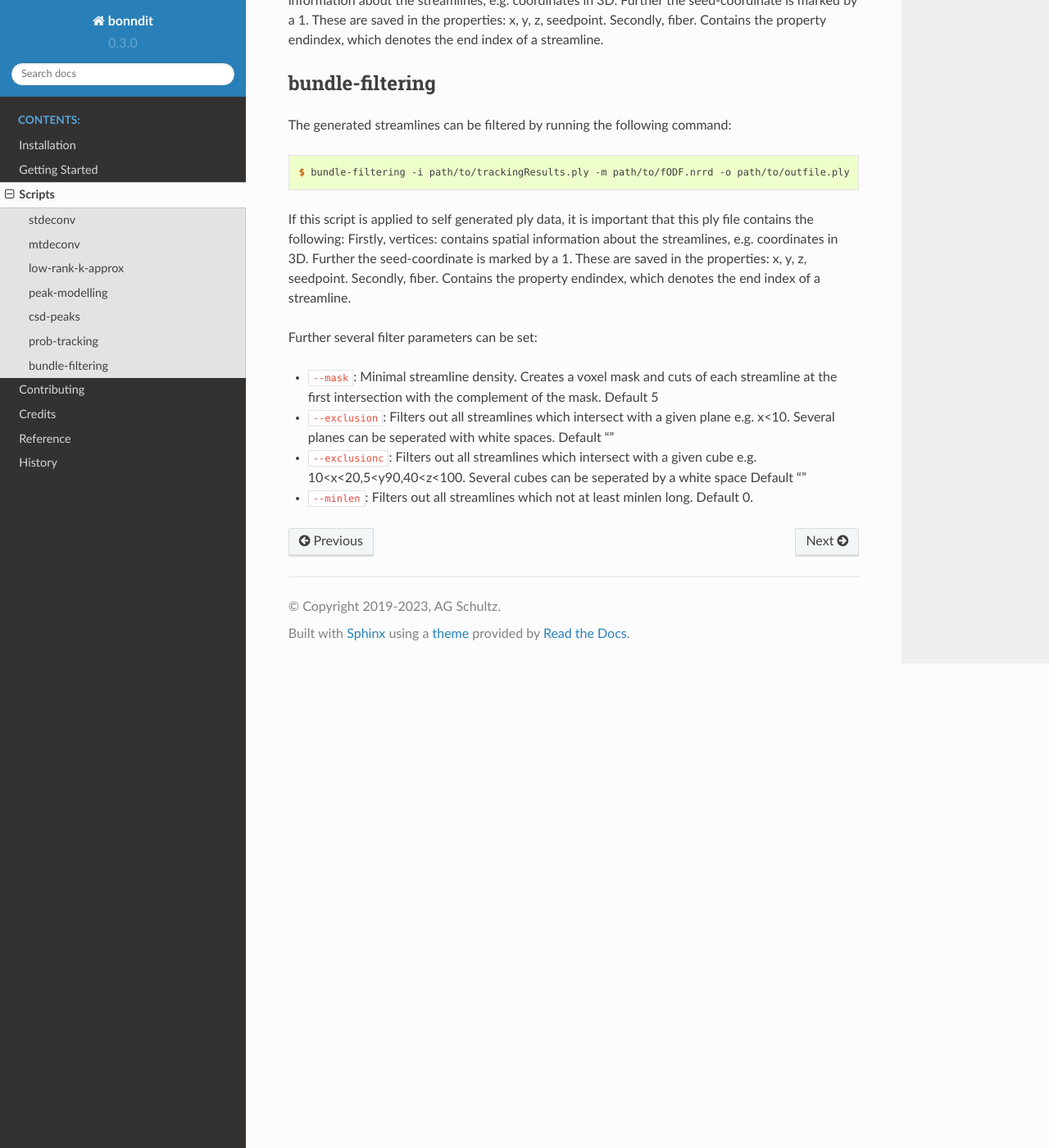
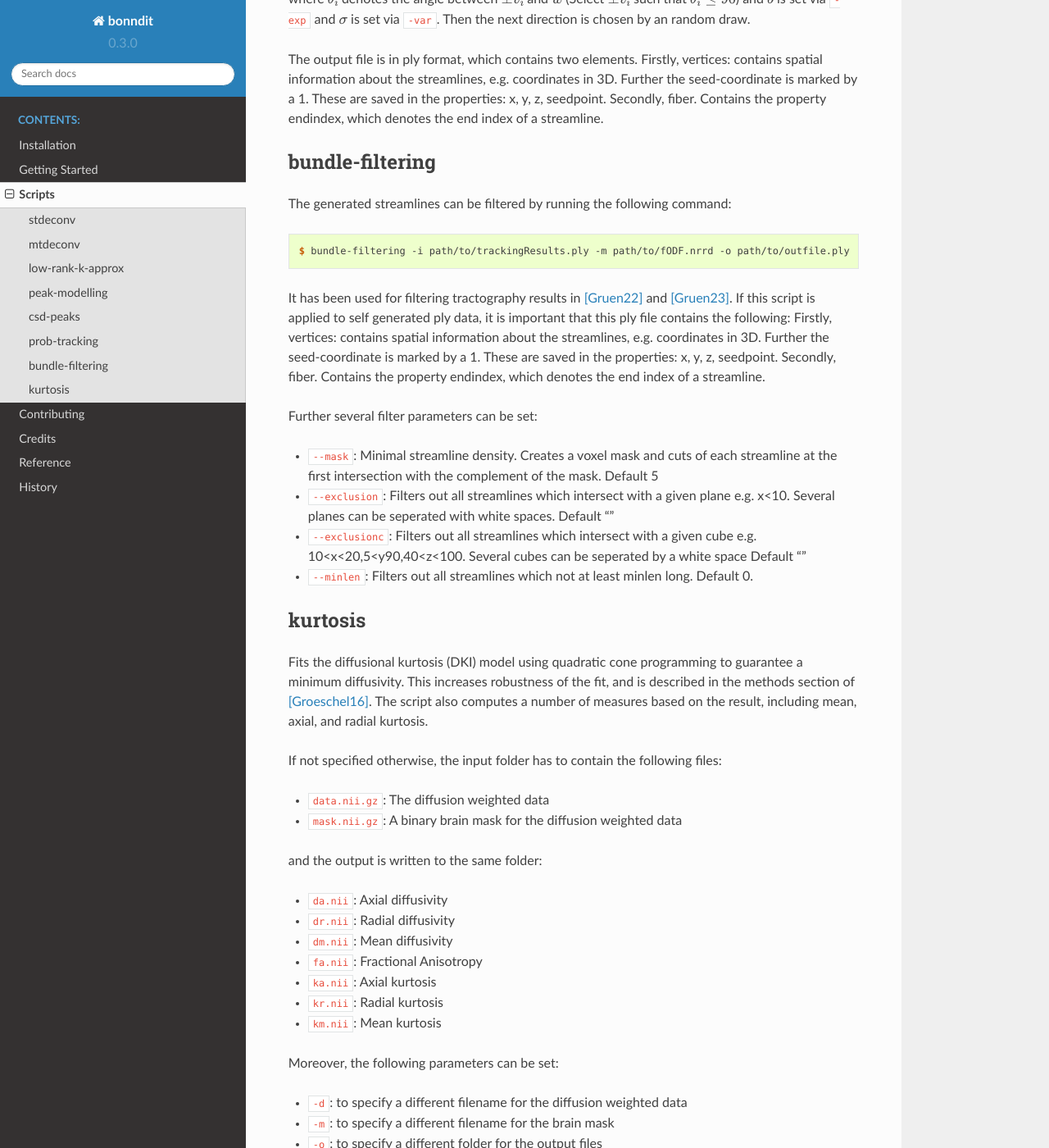
Before and after one commit to MedVisBonn/bonndit, a Sphinx documentation site: the page built from docs/scripts.rst, in a window 1280 px wide and 1400 px high, scrolled down 6454 px. Shown: the whole window at 82% size. Built offline with Sphinx 7.4.7 and the Read the Docs theme 2.0.0, drawn with Linux system fonts in a browser that asks for light colours; some of the changed text lies outside the part shown.

Commit message:
Update scripts.rst
Documented the kurtosis script

```diff
--- a/docs/scripts.rst
+++ b/docs/scripts.rst
@@ -93,7 +93,7 @@ and in the remaining places :math:`\mathbb{v}` the unit direction.
 
 peak-modelling
 ~~~~~~~~~~~~~~
-Build a new model (Selection or Averaging) from given low rank k = 1,2,3 approximations by running the following command:
+Build a new model (Selection or Averaging) from given low rank k = 1,2,3 approximations [Gruen22]_ by running the following command:
 
 .. code-block:: console
 
@@ -135,8 +135,9 @@ running the following command
 
     $ prob-tracking --i /path/to/inputs -o /path/to/output.ply
 
-generates streamlines for each seed point.
-If not further specified the input folder has to contain the following:
+generates streamlines for each seed point. Depending on the parameters, this script performs a basic form of streamline tractography, uses model averaging over fiber estimates with different numbers of compartments [Gruen22]_, or spatial regularization via joint approximation or an Unscented Kalman Filter [Gruen23]_.
+
+If not further specified, the input folder has to contain the following:
 
 - rank3.nrrd
     Multidirectionfield, where the first dimension defines the length and the
@@ -268,6 +269,7 @@ The generated streamlines can be filtered by running the following command:
 
     $ bundle-filtering -i path/to/trackingResults.ply -m path/to/fODF.nrrd -o path/to/outfile.ply
 
+It has been used for filtering tractography results in [Gruen22]_ and [Gruen23]_.
 If this script is applied to self generated ply data, it is important that this ply file contains the following:
 Firstly, vertices:
 contains spatial information about the streamlines, e.g. coordinates in 3D. Further the seed-coordinate is marked by a 1.
@@ -280,3 +282,30 @@ Further several filter parameters can be set:
 * :code:`--exclusion`: Filters out all streamlines which intersect with a given plane e.g. x<10. Several planes can be seperated with white spaces. Default ""
 * :code:`--exclusionc`: Filters out all streamlines which intersect with a given cube e.g. 10<x<20,5<y90,40<z<100. Several cubes can be seperated by a white space Default ""
 * :code:`--minlen`: Filters out all streamlines which not at least minlen long. Default 0.
+
+kurtosis
+~~~~~~~~
+Fits the diffusional kurtosis (DKI) model using quadratic cone programming to guarantee a minimum diffusivity. This increases robustness of the fit, and is described in the methods section of [Groeschel16]_. The script also computes a number of measures based on the result, including mean, axial, and radial kurtosis.
+
+If not specified otherwise, the input folder has to contain the following files:
+
+* :code:`data.nii.gz`: The diffusion weighted data
+* :code:`mask.nii.gz`: A binary brain mask for the diffusion weighted data
+
+and the output is written to the same folder:
+
+* :code:`da.nii`: Axial diffusivity
+* :code:`dr.nii`: Radial diffusivity
+* :code:`dm.nii`: Mean diffusivity
+* :code:`fa.nii`: Fractional Anisotropy
+* :code:`ka.nii`: Axial kurtosis
+* :code:`kr.nii`: Radial kurtosis
+* :code:`km.nii`: Mean kurtosis
+
+Moreover, the following parameters can be set:
+
+* :code:`-d`: to specify a different filename for the diffusion weighted data
+* :code:`-m`: to specify a different filename for the brain mask
+* :code:`-o`: to specify a different folder for the output files
+* :code:`-t`: to specify a threshold for b-values that should be treated as zero (default: 0)
+* :code:`-R`: to only fit the DKI model, without computing invariants
```
